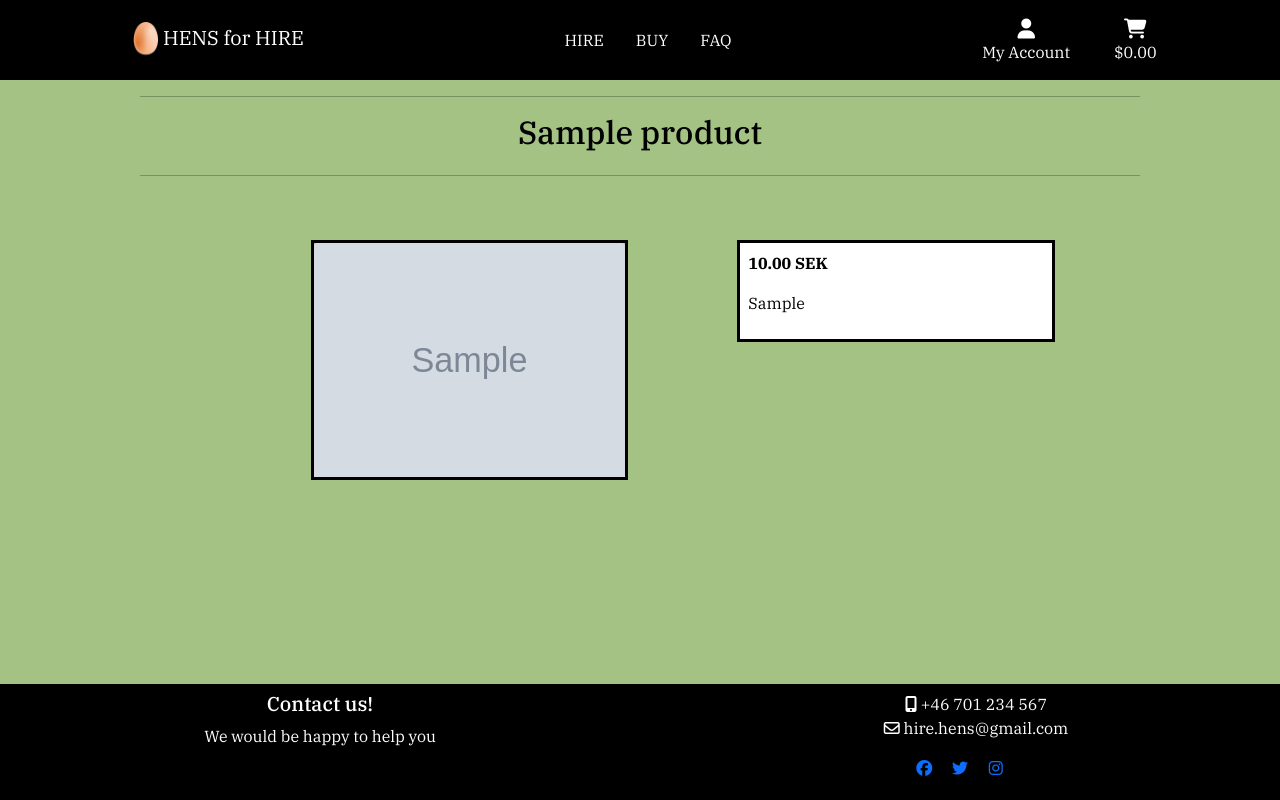
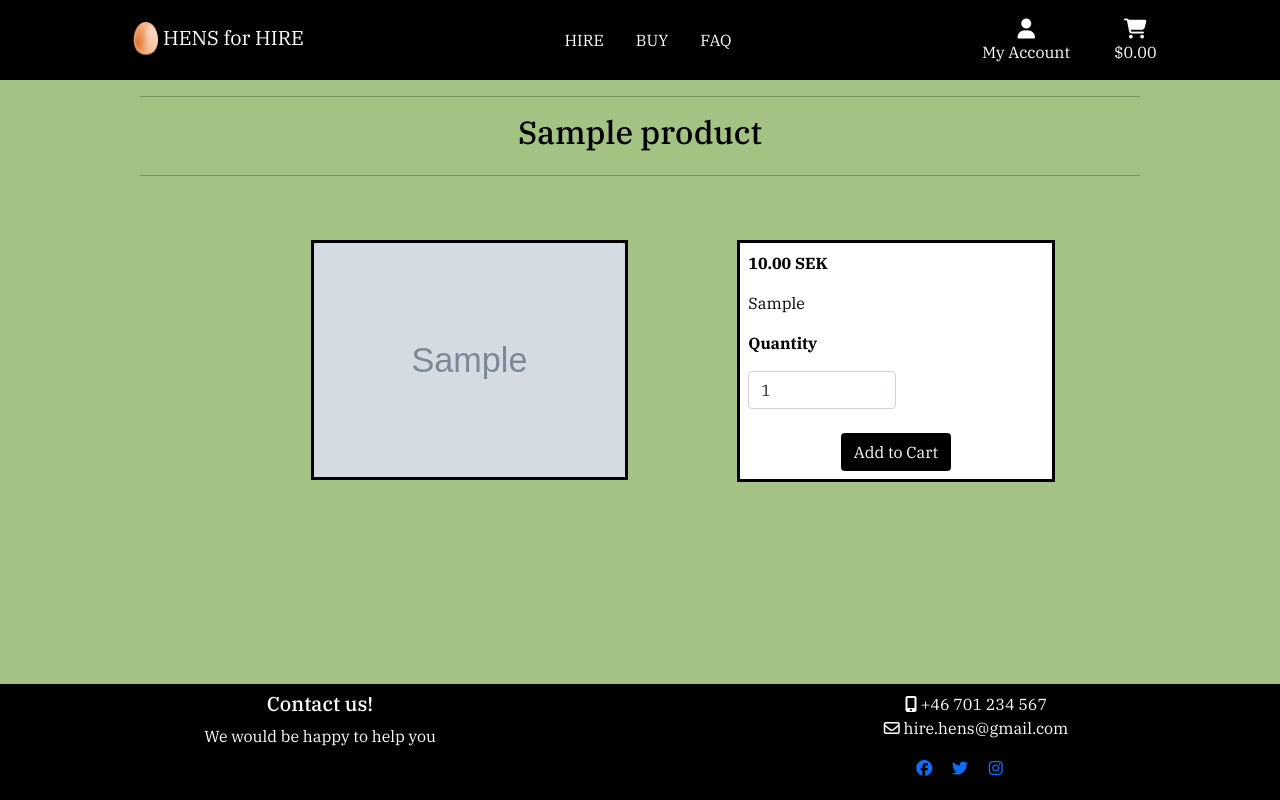
Before and after one commit to Carina-P/hire-hens, a Django app: page /products/product_detail/1/1 in a window 1280 px wide. Run offline with Django 3.2, Linux system fonts and the light colour scheme; tables that the repository leaves empty hold one stand-in row (values such as "Sample post"); grey boxes marked "Sample" are stand-in pictures; parts of the project's set-up code (start-up, migrations or seed data) failed here and were passed over; some libraries are stand-ins or nearby versions.

Commit message:
Products and cart: Added add to cart funtionality

```diff
--- a/cart/urls.py
+++ b/cart/urls.py
@@ -3,4 +3,5 @@ from . import views
 
 urlpatterns = [
     path('', views.view_cart, name='cart'),
+    path('add/<item_id>/', views.add_to_cart, name='add_to_cart'),
 ]
--- a/products/templates/products/product_detail.html
+++ b/products/templates/products/product_detail.html
@@ -30,6 +30,28 @@
                 </strong>
             </p>
             <p class="mt-3">{{ product.information }}</p>
+            {% if not rent %}
+            <form class="form" action="{% url 'add_to_cart' product.id %}" method="POST">
+                {% csrf_token %}
+                <div class="form-row">
+                    <div class="col-12">
+                        <p class="mt-3"><strong>Quantity</strong></p>
+                        <div class="form-group w-50">
+                            <div class="input-group">
+                                <input class="form-control" type="number" name="quantity" value="1" min="1" max="40"
+                                    data_item_id="{{ product.id }}" id="id_qty_{{ product.id }}">
+                            </div>
+                        </div>
+                    </div>
+
+                    <div class="col-12 mt-4 text-center">
+                        <input type="submit" class="btn btn-black" value="Add to Cart">
+                    </div>
+
+                    <input type="hidden" name="redirect_url" value="{{ request.path }}">
+                </div>
+            </form>
+            {% endif %}
         </div>
 
     </div>
--- a/static/css/base.css
+++ b/static/css/base.css
@@ -71,7 +71,7 @@ body {
     color: #000000;
 }
 
-*/
+
 /*.bg-orange {
     background-color: #f9b236;
     color: #000000;
```
Also changed, not shown: cart/views.py (+19 -1 lines), cart/context.py (line endings or trailing spaces).
